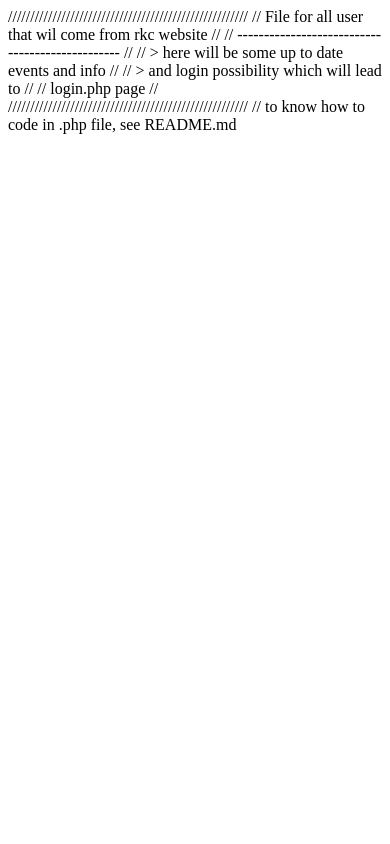
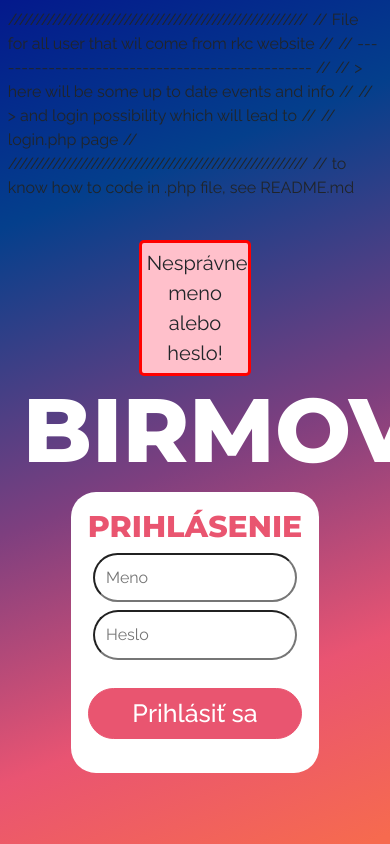
Before and after one commit to PSame18/Birmovanci, a PHP site: page /welcome.php in a window 390 px wide; the page is wider, and only the part inside the window is pictured. Run offline with PHP 8.4, Linux system fonts and the light colour scheme; data that the repository does not hold is empty.

Commit message:
changes made

```diff
--- a/welcome.php
+++ b/welcome.php
@@ -1,9 +1,9 @@
 //////////////////////////////////////////////////////
 // File for all user that wil come from rkc website //
 // ------------------------------------------------ //
-// > here will be some up to date events and info   //
-// > and login possibility which will lead to       //
-//   login.php page                                 //
+// > here will be some up to date events and info //
+// > and login possibility which will lead to //
+// login.php page //
 //////////////////////////////////////////////////////
 
 // to know how to code in .php file, see README.md
@@ -14,11 +14,86 @@ include_once("core/init.inc.php");
 
 ?>
 
-<html>
-    <head>
+<html lang="en">
 
-    </head>
-    <body>
+<head>
+    <meta charset="utf-8">
+    <title>Prihlásenie</title>
 
-    </body>
+    <PHP>
+        <link rel="stylesheet" href="https://stackpath.bootstrapcdn.com/bootstrap/4.3.1/css/bootstrap.min.css" integrity="sha384-ggOyR0iXCbMQv3Xipma34MD+dH/1fQ784/j6cY/iJTQUOhcWr7x9JvoRxT2MZw1T" crossorigin="anonymous">
+    </PHP>
+
+    <PHP>
+        <link rel="stylesheet" href="css/style.css">
+    </PHP>
+
+    <PHP>
+        <link href="https://fonts.googleapis.com/css?family=Montserrat:400,700,800&display=swap" rel="stylesheet">
+    </PHP>
+
+    <PHP>
+        <link href="https://fonts.googleapis.com/css?family=Raleway:400,500&display=swap" rel="stylesheet">
+    </PHP>
+
+</head>
+
+<body id="login-body">
+
+    <?php
+
+        // if login was unsuccesfull, user will see note about it
+        if(!$loginSuccess){
+            echo "<div class='container' id='wrong-div'>";
+                echo "<p id='wrong-p'>Nesprávne meno alebo heslo!</p>";
+            echo "</div>";
+            session_destroy();
+        }
+
+        ?>
+
+    <div class="container-fluid">
+        <div class="row">
+
+            <!-- logos and title -->
+            <div class="col-md-8">
+                <h1 class="birmovanci-title">BIRMOVANCI</h1>
+                <img class="img-fluid logos" src="pictures/logos.png" alt="Logá farností">
+            </div>
+
+            <!-- form for login -->
+            <div class="col-md-4">
+                <div class="form">
+                    <form action="core/forms/login_handler.php" method="post">
+                        <h3 class="prihlasenie">PRIHLÁSENIE</h3>
+                        <label class="row">
+                            <input class="login-name" type="text" name="login" value="" placeholder="Meno" required>
+                        </label>
+                        <label class="row">
+                            <input class="login-password" type="password" name="password" value="" placeholder="Heslo" required>
+                        </label>
+                        <label class="row">
+                            <input class="login-btn btn btn-info" type="submit" name="submit" value="Prihlásiť sa">
+                        </label>
+                    </form>
+                </div>
+            </div>
+
+        </div>
+    </div>
+
+
+
+    <!--JAVASCRIPT-->
+    <PHP>
+        <script src="https://code.jquery.com/jquery-3.3.1.slim.min.js" integrity="sha384-q8i/X+965DzO0rT7abK41JStQIAqVgRVzpbzo5smXKp4YfRvH+8abtTE1Pi6jizo" crossorigin="anonymous"></script>
+    </PHP>
+    <PHP>
+        <script src="https://cdnjs.cloudflare.com/ajax/libs/popper.js/1.14.7/umd/popper.min.js" integrity="sha384-UO2eT0CpHqdSJQ6hJty5KVphtPhzWj9WO1clHTMGa3JDZwrnQq4sF86dIHNDz0W1" crossorigin="anonymous"></script>
+    </PHP>
+    <PHP>
+        <script src="https://stackpath.bootstrapcdn.com/bootstrap/4.3.1/js/bootstrap.min.js" integrity="sha384-JjSmVgyd0p3pXB1rRibZUAYoIIy6OrQ6VrjIEaFf/nJGzIxFDsf4x0xIM+B07jRM" crossorigin="anonymous"></script>
+    </PHP>
+</body>
+
 </html>
```
Also changed, not shown: background-stylesheet.css (deleted, +0 -8 lines), background.html (deleted, +0 -15 lines).
